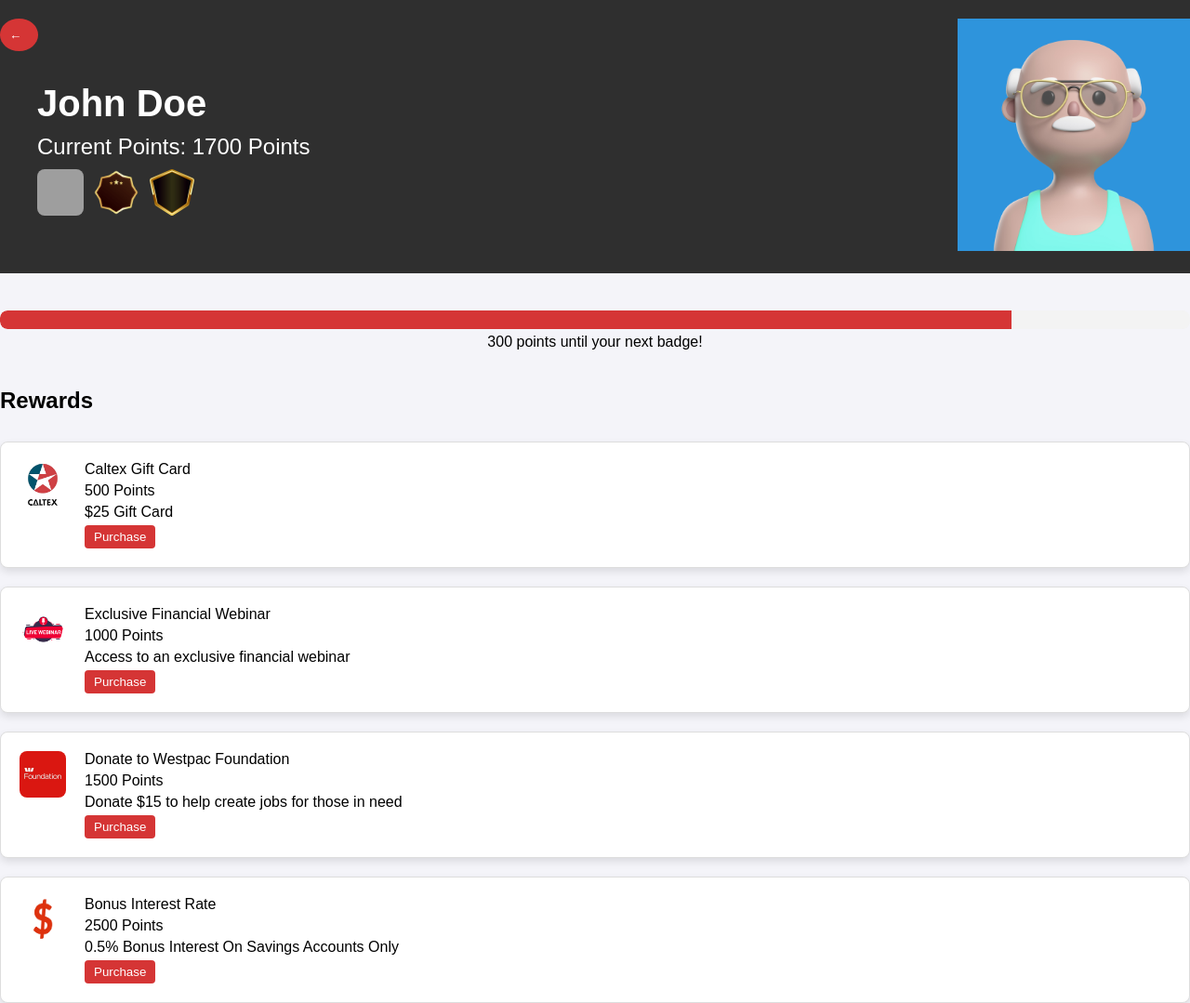
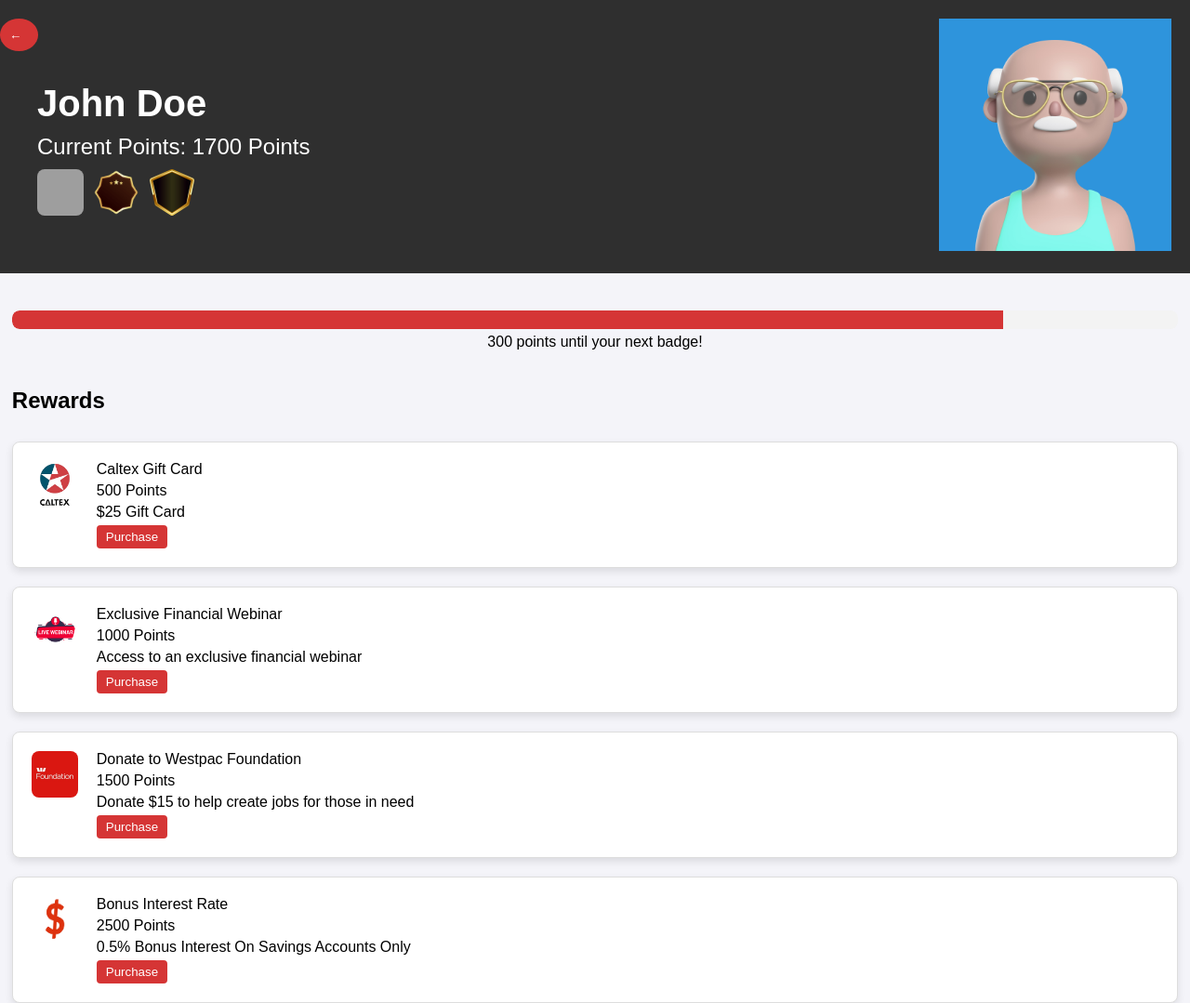
Before and after one commit to codyaj/WestpacHackathon, a plain HTML site: page profile.html in a window 1280 px wide. Shown: the whole page at 93% size. Drawn offline with Linux system fonts and the light colour scheme; grey boxes are pictures that could not be loaded.

Commit message:
adjusted layout

```diff
--- a/css/profile.css
+++ b/css/profile.css
@@ -62,13 +62,15 @@ body {
 .profile-icon img {
     width: 250px;
     height: 250px;
+    padding-right: 20px;
 }
 
 /* Points bar container */
 .points-bar-container {
-    width: 100%;
+    width: 98%;
     margin: 20px 0;
     text-align: center;
+    padding: 0 1%;
 }
 
 #pointsBar {
@@ -97,7 +99,8 @@ body {
 
 /* Rewards container */
 .rewards-container {
-    width: 100%;
+    width: 98%;
+    padding: 0 1%;
     overflow-y: auto;
     display: flex;
     flex-direction: column;
```
